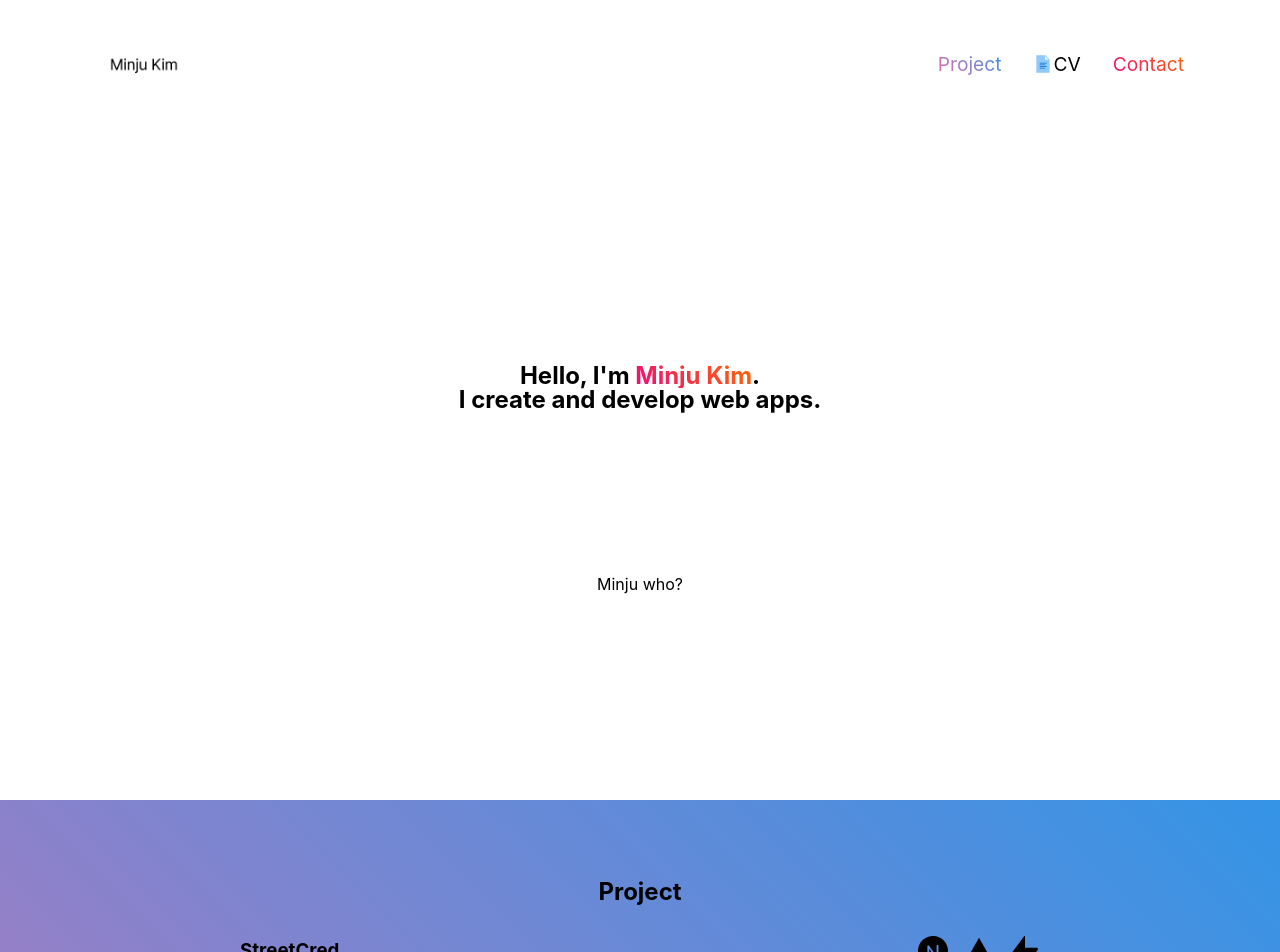
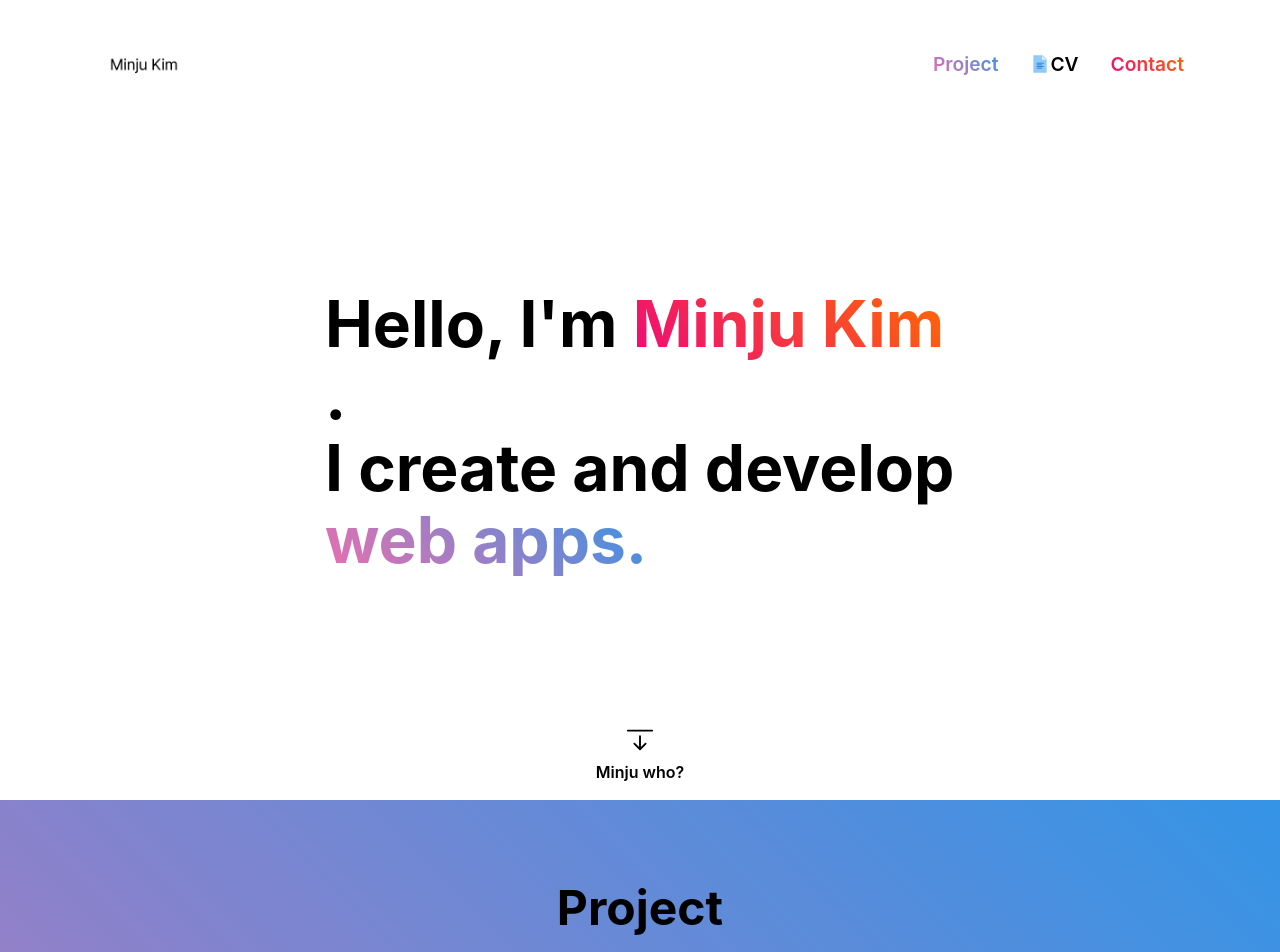
Before and after one commit to minju25kim/portfolio, a React (Vite) app: page / in a window 1280 px wide. Shown: the top 952 px of the page. Built offline with nearby package versions, Linux system fonts and the light colour scheme.

Commit message:
fix font size and weight

```diff
--- a/components/contact.jsx
+++ b/components/contact.jsx
@@ -1,11 +1,18 @@
 import { useState } from "react";
-import {HiOutlineClipboardCopy} from "react-icons/hi"
+import { HiOutlineClipboardCopy } from "react-icons/hi";
+import { FaGithub, FaLinkedin, FaTwitter } from "react-icons/fa";
+import cv from "./assets/cv.svg";
 
 function Contact() {
+  const [copied, setCopied] = useState(false);
 
   function handleCopy() {
-    const value= "minju25kim@gamil.com"
+    const value = "minju25kim@gamil.com";
     navigator.clipboard.writeText(value);
+    setCopied(true);
+    setTimeout(() => {
+      setCopied(false);
+    }, 2000);
   }
 
   return (
@@ -16,7 +23,24 @@ function Contact() {
         <a target="_blank" href="mailto:minju25kim@gmail.com">
           minju25kim@gmail.com
         </a>
-        <HiOutlineClipboardCopy size="30" onClick={handleCopy}/>
+        {copied ? <span>Copied!</span> : null}
+        {copied ? null : (
+          <HiOutlineClipboardCopy size="30" onClick={handleCopy} />
+        )}
+      </div>
+      <div className="social">
+        <a href="https://github.com/minju25kim" target="_blank">
+          <FaGithub size="50" />
+        </a>
+        <a href="https://www.linkedin.com/in/minju-kim-minju/" target="_blank">
+          <FaLinkedin size="50" />
+        </a>
+        <a href="/minju_kim_cv.pdf" target="_blank">
+          <img src={cv} />
+        </a>
+        <a href="https://twitter.com/minju25kim" target="_blank">
+          <FaTwitter size="50" />
+        </a>
       </div>
     </section>
   );
--- a/components/intro.jsx
+++ b/components/intro.jsx
@@ -1,16 +1,23 @@
 import { useState } from "react";
-
+import { BsArrowBarDown } from "react-icons/bs";
 function Intro() {
   return (
     <section id="intro">
       <h1>
         Hello, I'm{" "}
-        <a id="my-name" href="#contact">
+        <a id="minju-kim" href="#contact">
           Minju Kim
         </a>
-        . <br />I create and develop web apps.{" "}
+        . <br />I create and develop{" "}
+        <a id="web-apps" href="#project">
+          web apps.
+        </a>
       </h1>
-      <a href="#about">Minju who?</a>
+      <a href="#about" className="minju-who">
+        <BsArrowBarDown size="30" />
+        <br />
+        Minju who?
+      </a>
     </section>
   );
 }
--- a/components/layout/footer.jsx
+++ b/components/layout/footer.jsx
@@ -1,28 +1,19 @@
 import { useState } from "react";
 import { BiArrowToTop } from "react-icons/bi";
-import { FaGithub, FaLinkedin, FaTwitter } from "react-icons/fa";
-import cv from "../assets/cv.svg"
 
 function Footer() {
   return (
     <footer>
-      <div className="social">
-        <a href="https://github.com/minju25kim" target="_blank">
-          <FaGithub size="50" />
-        </a>
-        <a href="https://www.linkedin.com/in/minju-kim-minju/" target="_blank">
-          <FaLinkedin size="50" />
-        </a>
-        <a href="/minju_kim_cv.pdf" target="_blank" >
-          <img src={cv} />
-        </a>
-        <a href="https://twitter.com/minju25kim" target="_blank">
-          <FaTwitter size="50" />
-        </a>
-      </div>
       <a href="#" className="back">
         <BiArrowToTop size="50" />
         <span>Back to top</span>
+      </a>
+      <a
+        href="https://github.com/minju25kim/portfolio"
+        target="_blank"
+        className="portfolio"
+      >
+        Built & Designed by Minju Kim
       </a>
     </footer>
   );
--- a/src/App.css
+++ b/src/App.css
@@ -4,19 +4,31 @@
   box-sizing: border-box;
 }
 #root {
-  max-width: 1500px;
+  /* max-width: 1500px; */
   width: 100%;
   margin: 0 auto;
   text-align: center;
 }
-a{
-  text-decoration:none;
+a {
+  text-decoration: none;
 }
 a,
 a:visited,
 a:hover,
 a:active {
   color: inherit;
+}
+h1 {
+  line-height: 4.5rem;
+  font-size: 4rem;
+}
+h2 {
+  line-height: 3.5rem;
+  font-size: 3rem;
+}
+h3 {
+  line-height: 2.5rem;
+  font-size: 2rem;
 }
 /* header */
 header {
@@ -50,6 +62,7 @@ ul {
 }
 .nav > li > a {
   font-size: 1.2rem;
+  font-weight: 600;
 }
 .navPrj {
   background: linear-gradient(45deg, #ec6ead, #3494e6);
@@ -64,7 +77,7 @@ ul {
   margin: 0;
   margin-left: 1rem;
 }
-.navCon{
+.navCon {
   background: linear-gradient(45deg, #ee0979, #ff6a00);
   background-clip: text;
   -webkit-background-clip: text;
@@ -78,11 +91,16 @@ ul {
   height: 80vh;
   display: flex;
   flex-flow: column wrap;
-  justify-content: center;
+  justify-content: space-between;
   align-items: center;
-  gap: 10rem;
 }
-#my-name {
+#intro > h1 {
+  text-align: left;
+  max-width: 630px;
+  margin: 0 auto;
+  margin-top: 8rem;
+}
+#minju-kim {
   background: linear-gradient(45deg, #ee0979, #ff6a00);
   background-clip: text;
   -webkit-background-clip: text;
@@ -90,6 +108,19 @@ ul {
   -moz-text-fill-color: transparent;
   -webkit-text-fill-color: transparent;
   display: inline-block;
+}
+#web-apps {
+  background: linear-gradient(45deg, #ec6ead, #3494e6);
+  background-clip: text;
+  -webkit-background-clip: text;
+  -moz-background-clip: text;
+  -moz-text-fill-color: transparent;
+  -webkit-text-fill-color: transparent;
+  display: inline-block;
+}
+#intro > .minju-who {
+  font-weight: 600;
+  margin-bottom: 1rem;
 }
 /* project */
 #project {
@@ -161,24 +192,35 @@ ul {
 }
 /* contact */
 #contact {
-  height: 50vh;
+  height: 70vh;
   background: linear-gradient(45deg, #ee0979, #ff6a00);
   display: flex;
   flex-direction: column;
-  justify-content:center;
+  justify-content: center;
+  gap: 1rem;
+}
+#contact > div {
+  display: flex;
+  flex-flow: row wrap;
+  justify-content: center;
+  align-items: center;
+  gap: 0.5rem;
+}
+#contact > div > a {
+  font-weight: 700;
 }
 /* footer */
 footer {
-  height: 50vh;
+  height: 30vh;
   display: flex;
   flex-direction: column;
-  justify-content:center;
+  justify-content: center;
   gap: 4rem;
 }
 footer > .social {
   display: flex;
   flex-direction: row;
-  justify-content:center;
+  justify-content: center;
   gap: 2rem;
 }
 .cv {
@@ -196,3 +238,6 @@ footer > .back {
   width: 100%;
   margin: 0 auto;
 }
+footer > .portfolio {
+  font-weight: 600;
+}
```
Also changed, not shown: components/project.jsx (+13 -13 lines), 1 other file (tests, documents, lock files or other folders).
